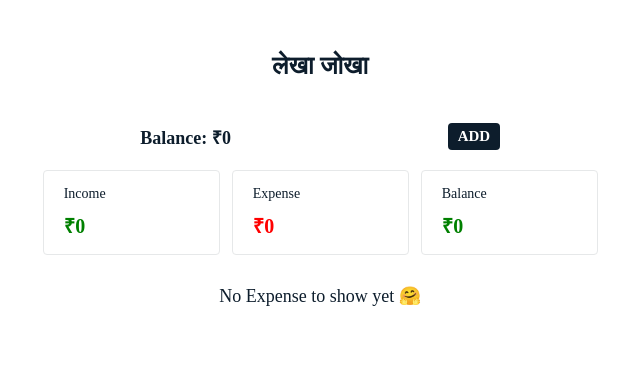
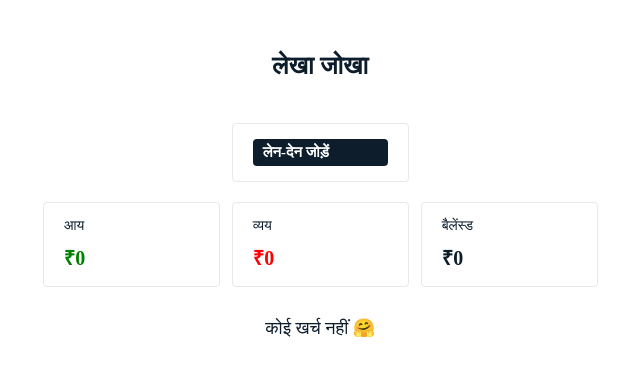
Before and after one commit to achintyachaudhary/fintown, a React (Create React App) app: page / in a window 1280 px wide. Shown: the top 376 px of the page, without its empty margins (317-957 px from the left). Built offline with nearby package versions, Linux system fonts and the light colour scheme.

Commit message:
updated Balance box card

```diff
--- a/src/modules/home/OverViewComponent.js
+++ b/src/modules/home/OverViewComponent.js
@@ -34,16 +34,16 @@ const ExpenseBox = styled.div`
 `;
 
 const BalanceBox = styled.div`
-  font-size: 18px;
+border-radius: 4px;
+  border: 1px solid #e6e8e9;
+  padding: 15px 20px;
+  font-size: 14px;
   display: flex;
-  flex-direction: row;
-  justify-content: space-between;
-  align-items: center;
-  width: 100%;
-  font-weight: bold;
+  flex-direction: column;
+  gap: 10px;
+  width: 135px;
   & span {
-    color: #0d1d2c;
-    opacity: 80%;
+    color: "black";
     font-weight: bold;
     font-size: 20px;
   }
@@ -97,40 +97,40 @@ const RadioBox = styled.div`
 const AddTransactionView = (props) => {
   const [amount, setAmount] = useState();
   const [desc, setDesc] = useState();
-  const [type, setType] = useState("EXPENSE");
+  const [type, setType] = useState("व्यय");
 
   return (
     <AddTransactionContainer isAddTxnVisible={props.isAddTxnVisible}>
       <input
-        placeholder="Amount"
+        placeholder="मात्रा"
         type="number"
         value={amount}
         onChange={(e) => setAmount(e.target.value)}
       />
       <input
-        placeholder="Description"
+        placeholder="विवरण"
         value={desc}
         onChange={(e) => setDesc(e.target.value)}
       />
       <RadioBox>
         <input
           type="radio"
-          id="expense"
+          id="व्यय"
           name="type"
-          value="EXPENSE"
-          checked={type === "EXPENSE"}
+          value="व्यय"
+          checked={type === "व्यय"}
           onChange={(e) => setType(e.target.value)}
         />
-        <label htmlFor="expense">Expense</label>
+        <label htmlFor="व्यय">व्यय</label>
         <input
           type="radio"
-          id="income"
+          id="आय"
           name="type"
-          value="INCOME"
-          checked={type === "INCOME"}
+          value="आय"
+          checked={type === "आय"}
           onChange={(e) => setType(e.target.value)}
         />
-        <label htmlFor="Expense">Income</label>
+        <label htmlFor="आय">आय</label>
       </RadioBox>
 
       <AddTransaction
@@ -143,7 +143,7 @@ const AddTransactionView = (props) => {
           })
         }
       >
-        Add Transaction
+        लेन-देन जोड़ें
       </AddTransaction>
     </AddTransactionContainer>
   );
@@ -154,9 +154,8 @@ const OverViewComponent = (props) => {
   return (
     <Container>
       <BalanceBox>
-        Balance: ₹{props.income - props.expense}
         <AddTransaction onClick={() => toggleAddTXn((isVisible) => !isVisible)}>
-          {isAddTxnVisible ? "CANCEL" : "ADD"}
+          {isAddTxnVisible ? "रद्द करना" : "लेन-देन जोड़ें"}
         </AddTransaction>
       </BalanceBox>
 
@@ -172,15 +171,14 @@ const OverViewComponent = (props) => {
 
       <ExpenseContainer>
         <ExpenseBox isIncome={true}>
-          Income<span>₹{props.income}</span>
+        आय<span>₹{props.income}</span>
         </ExpenseBox>
         <ExpenseBox>
-          Expense<span>₹{props.expense}</span>
+        व्यय<span>₹{props.expense}</span>
         </ExpenseBox>
-
-        <ExpenseBox isIncome={true}>
-          Balance<span>₹{props.income}</span>
-        </ExpenseBox>
+        <BalanceBox>
+        बैलेंस्ड<span>₹{props.income - props.expense}</span>
+        </BalanceBox>
       </ExpenseContainer>
     </Container>
   );
--- a/src/modules/home/index.js
+++ b/src/modules/home/index.js
@@ -24,7 +24,7 @@ const HomeComponent = (props) => {
     let exp = 0;
     let inc = 0;
     transactions.map((payload) =>
-      payload.type === "EXPENSE"
+      payload.type === "व्यय"
         ? (exp = exp + payload.amount)
         : (inc = inc + payload.amount)
     );
@@ -50,7 +50,7 @@ const HomeComponent = (props) => {
       {transactions?.length ? (
         <TransactionsComponent transactions={transactions} />
       ) : (
-        "No Expense to show yet 🤗"
+        "कोई खर्च नहीं 🤗"
       )}
     </Container>
   );
```
